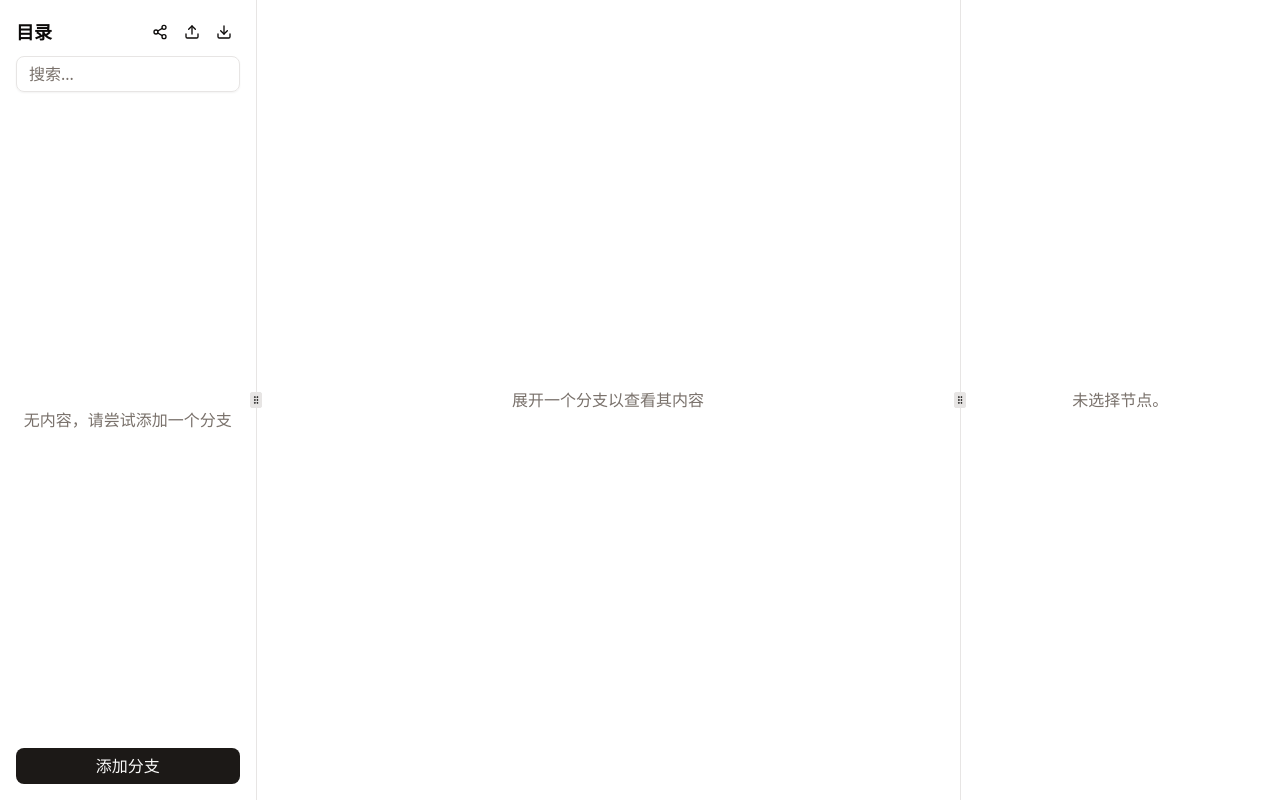
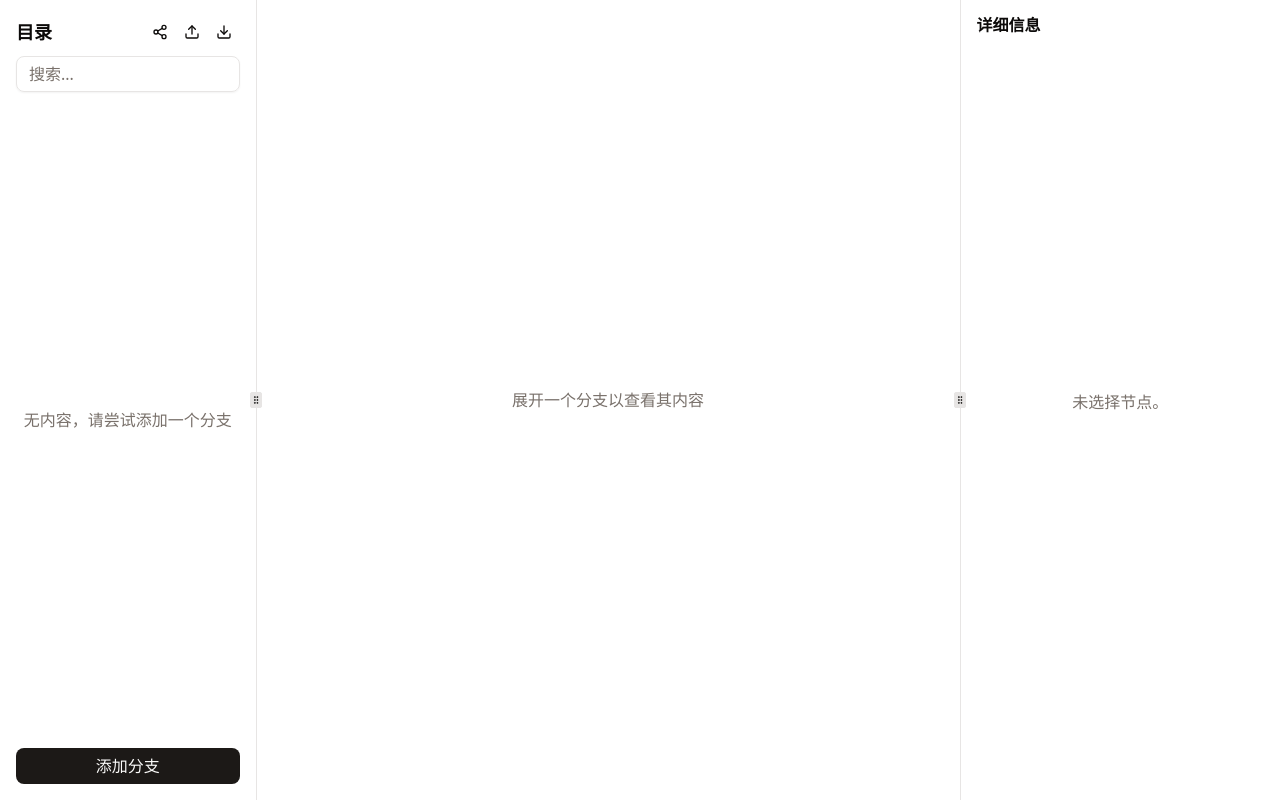
Before and after one commit to faithleysath/math-note, a React (Vite) app: page / in a window 1280 px wide. Built offline with nearby package versions, Linux system fonts and the light colour scheme.

Commit message:
解决了未选择节点无法退出右边栏的问题

```diff
--- a/src/components/layout/RightSidebar.tsx
+++ b/src/components/layout/RightSidebar.tsx
@@ -28,14 +28,6 @@ const RightSidebar = () => {
     }
   }, [selectedNode]);
 
-  if (!selectedNode) {
-    return (
-      <div className="h-full p-4 flex items-center justify-center">
-        <p className="text-muted-foreground">未选择节点。</p>
-      </div>
-    );
-  }
-
   return (
     <div className="h-full p-4 overflow-y-auto">
       <div className="flex justify-between items-center mb-4">
@@ -47,6 +39,12 @@ const RightSidebar = () => {
         )}
       </div>
 
+      {!selectedNode ? (
+        <div className="flex h-[calc(100%-4rem)] items-center justify-center">
+          <p className="text-muted-foreground">未选择节点。</p>
+        </div>
+      ) : (
+        <>
           {ancestors.length > 0 && (
             <div className="mb-4">
               <h3 className="text-md font-semibold mb-2">内容导航</h3>
@@ -135,6 +133,8 @@ const RightSidebar = () => {
               onClose={() => setIsAddEdgeOpen(false)}
             />
           )}
+        </>
+      )}
     </div>
   );
 };
```
Lines whose indentation alone changed are shown as unchanged.
